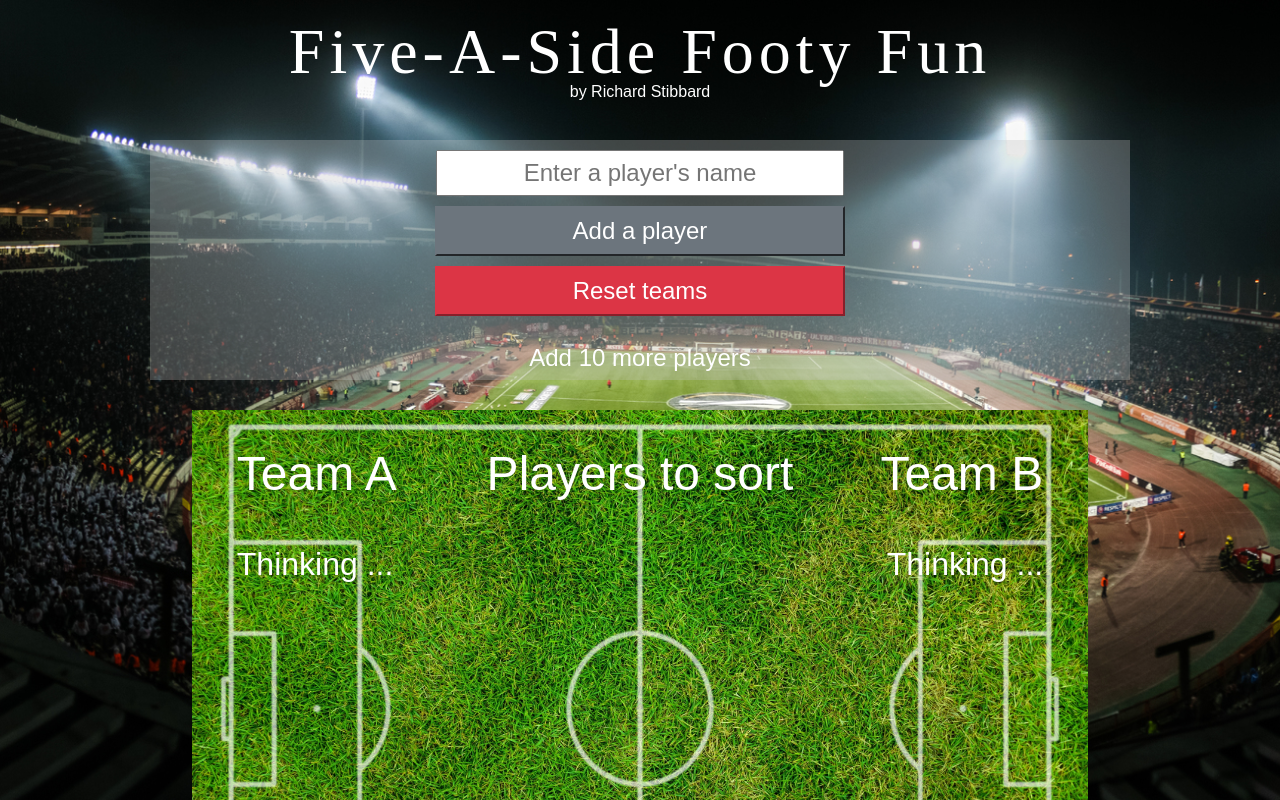
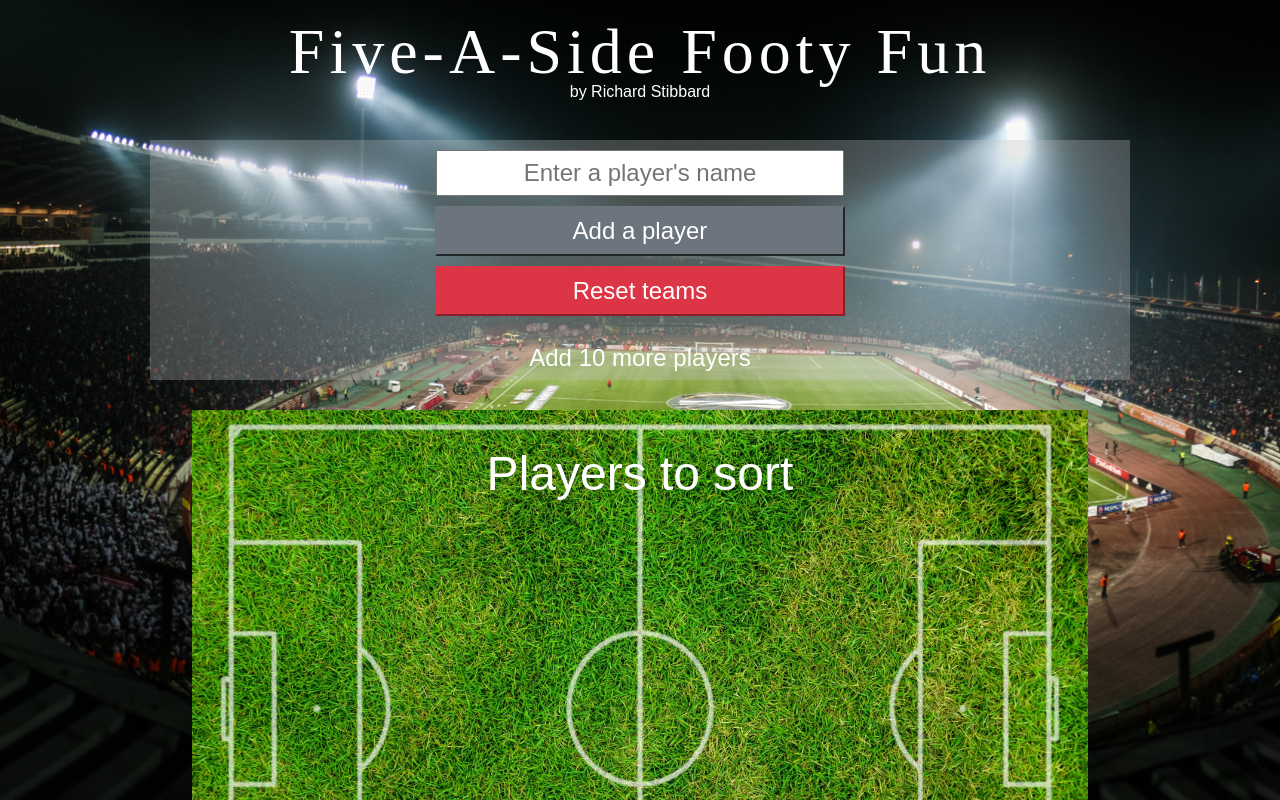
Before and after one commit to rmstibbard/five-a-side, a React (Create React App) app: page / in a window 1280 px wide. Shown: the top 800 px of the page. Built offline with nearby package versions, Linux system fonts and the light colour scheme; a web font is replaced by a local one.

Commit message:
Teams only display once sorted

```diff
--- a/src/components/DisplayTeams/DisplayTeams.js
+++ b/src/components/DisplayTeams/DisplayTeams.js
@@ -4,7 +4,6 @@ const DisplayTeams = ({ playersList, teamA, teamB }) => (
   <React.Fragment>
     <div className="game">
 
-      <div>
       {playersList.length < 10 ?
         <div className="players-list-title">
           <p>Players to sort</p>
@@ -18,32 +17,30 @@ const DisplayTeams = ({ playersList, teamA, teamB }) => (
         null
       }
 
+      {playersList.length >= 10 ?
         <div className="team-a-title">
           <p>Team A</p>
           <ul className="team-a-players">
+            {teamA.map((player, index) => (
+              <li key={index}>{player.name}</li>
+            ))}
+          </ul>
+        </div> :
+        null
+      }
+
       {playersList.length >= 10 ?
-              teamA.map((player, index) => (
-                <li key={index}>{player.name}</li>
-              )) :
-              <p>Thinking ...</p>
-            }
-          </ul>
-        </div>
-
-        <div>
         <div className="team-b-title">
           <p>Team B</p>
           <ul className="team-b-players">
-              {playersList.length >= 10 ?
-                teamB.map((player, index) => (
+            {teamA.map((player, index) => (
               <li key={index}>{player.name}</li>
-                )) :
-                <p>Thinking ...</p>
+            ))}
+          </ul>
+        </div> :
+        null
       }
-            </ul>
-          </div>
-        </div>
-      </div>
+
     </div>
   </React.Fragment>
 );
```
Lines whose indentation alone changed are shown as unchanged.
